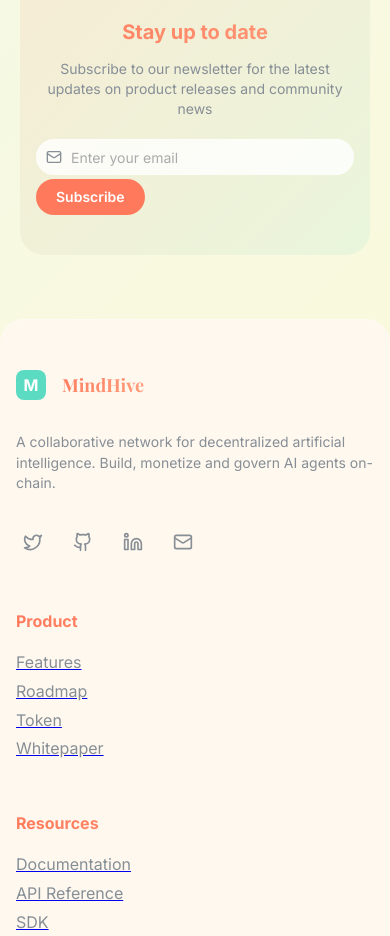
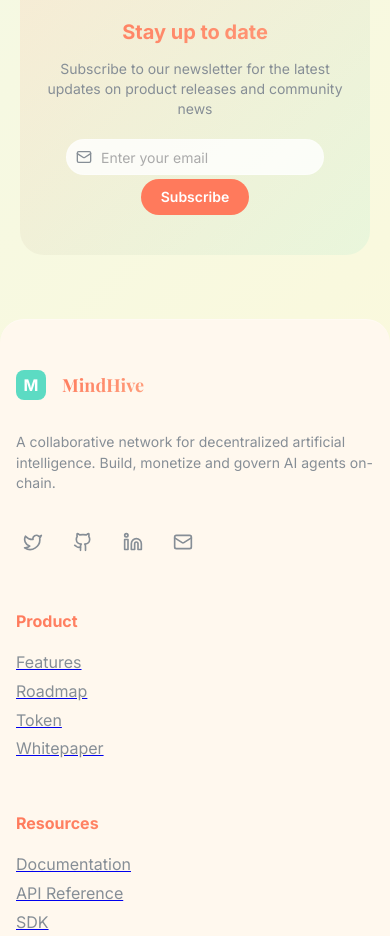
Before and after one commit to afsdfdf/mhn, a Next.js app: page / in a window 390 px wide. Shown: the part 6440-7376 px from the top of the page. Built offline with nearby package versions, Linux system fonts and the light colour scheme; a web font is replaced by a local one.

Commit message:
Fix TypeScript error in NewsletterBar component: replace direction prop with style flexDirection

```diff
--- a/app/components/NewsletterBar.tsx
+++ b/app/components/NewsletterBar.tsx
@@ -64,7 +64,7 @@ export default function NewsletterBar() {
             <Group
               justify={isMobile ? 'apart' : 'center'}
               gap={isMobile ? 'xs' : 'md'}
-              direction={isMobile ? 'column' : 'row'}
+              style={{ flexDirection: isMobile ? 'column' : 'row' }}
             >
               <TextInput
                 placeholder="Enter your email"
```
